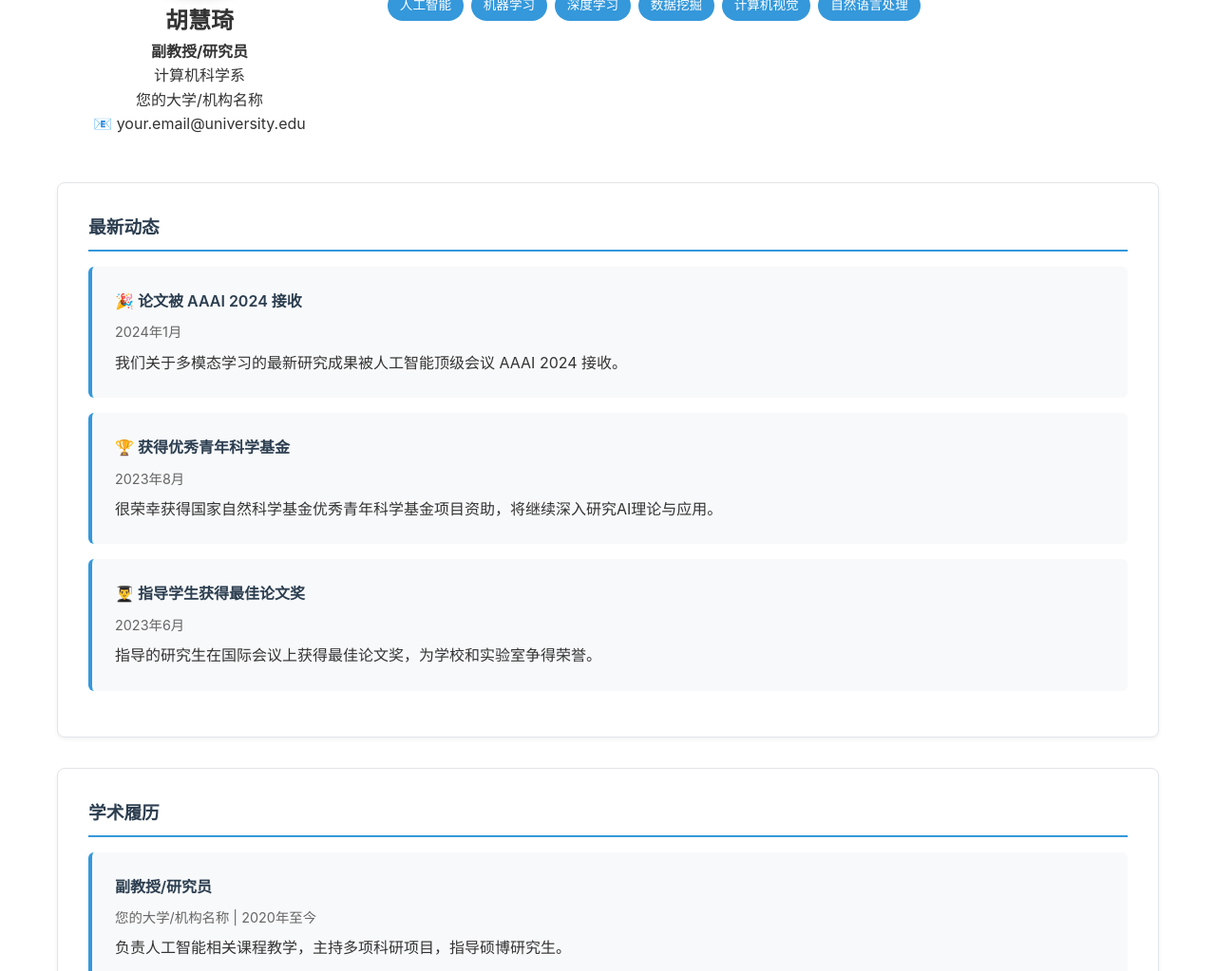
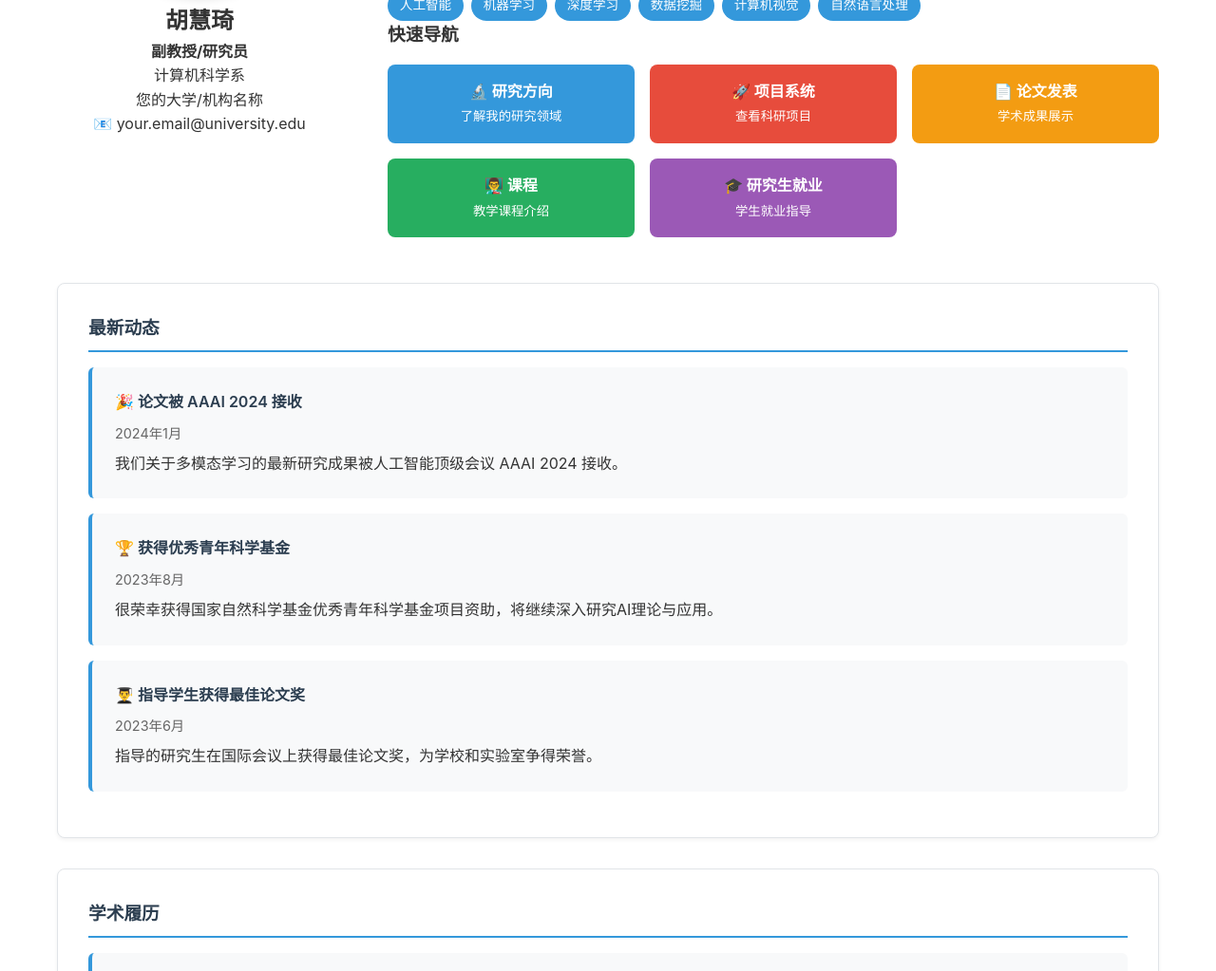
Before and after one commit to iamrainyday/iamrainyday.github.io, a Jekyll site: the page built from huhuiqi/index.md, in a window 1280 px wide and 1400 px high, cut to the strip 377-1400 px from the top of the window. Shown: the whole strip at 95% size. Built offline with Jekyll 4.4.1, drawn with Linux system fonts in a browser that asks for light colours.

Commit message:
Add navigation links to homepage for better user experience

```diff
--- a/huhuiqi/assets/css/style.css
+++ b/huhuiqi/assets/css/style.css
@@ -181,6 +181,37 @@ body {
   margin-bottom: 0.5rem;
 }
 
+/* 导航卡片悬停效果 */
+a[style*="background: #3498db"]:hover {
+  background: #2980b9 !important;
+  transform: translateY(-2px);
+  box-shadow: 0 4px 8px rgba(0,0,0,0.1);
+}
+
+a[style*="background: #e74c3c"]:hover {
+  background: #c0392b !important;
+  transform: translateY(-2px);
+  box-shadow: 0 4px 8px rgba(0,0,0,0.1);
+}
+
+a[style*="background: #f39c12"]:hover {
+  background: #e67e22 !important;
+  transform: translateY(-2px);
+  box-shadow: 0 4px 8px rgba(0,0,0,0.1);
+}
+
+a[style*="background: #27ae60"]:hover {
+  background: #229954 !important;
+  transform: translateY(-2px);
+  box-shadow: 0 4px 8px rgba(0,0,0,0.1);
+}
+
+a[style*="background: #9b59b6"]:hover {
+  background: #8e44ad !important;
+  transform: translateY(-2px);
+  box-shadow: 0 4px 8px rgba(0,0,0,0.1);
+}
+
 /* 响应式设计 */
 @media (max-width: 768px) {
   .site-nav {
--- a/huhuiqi/index.md
+++ b/huhuiqi/index.md
@@ -32,6 +32,30 @@ layout: default
       <span class="skill-tag">数据挖掘</span>
       <span class="skill-tag">计算机视觉</span>
       <span class="skill-tag">自然语言处理</span>
+    </div>
+
+    <h3>快速导航</h3>
+    <div style="display: grid; grid-template-columns: repeat(auto-fit, minmax(200px, 1fr)); gap: 1rem; margin-top: 1rem;">
+      <a href="{{ '/research' | relative_url }}" style="display: block; padding: 1rem; background: #3498db; color: white; text-decoration: none; border-radius: 8px; text-align: center; transition: background 0.3s;">
+        <strong>🔬 研究方向</strong><br>
+        <small>了解我的研究领域</small>
+      </a>
+      <a href="{{ '/projects' | relative_url }}" style="display: block; padding: 1rem; background: #e74c3c; color: white; text-decoration: none; border-radius: 8px; text-align: center; transition: background 0.3s;">
+        <strong>🚀 项目系统</strong><br>
+        <small>查看科研项目</small>
+      </a>
+      <a href="{{ '/publications' | relative_url }}" style="display: block; padding: 1rem; background: #f39c12; color: white; text-decoration: none; border-radius: 8px; text-align: center; transition: background 0.3s;">
+        <strong>📄 论文发表</strong><br>
+        <small>学术成果展示</small>
+      </a>
+      <a href="{{ '/teaching' | relative_url }}" style="display: block; padding: 1rem; background: #27ae60; color: white; text-decoration: none; border-radius: 8px; text-align: center; transition: background 0.3s;">
+        <strong>👨‍🏫 课程</strong><br>
+        <small>教学课程介绍</small>
+      </a>
+      <a href="{{ '/students' | relative_url }}" style="display: block; padding: 1rem; background: #9b59b6; color: white; text-decoration: none; border-radius: 8px; text-align: center; transition: background 0.3s;">
+        <strong>🎓 研究生就业</strong><br>
+        <small>学生就业指导</small>
+      </a>
     </div>
   </div>
 </div>
```
Also changed, not shown: 2 other files.
